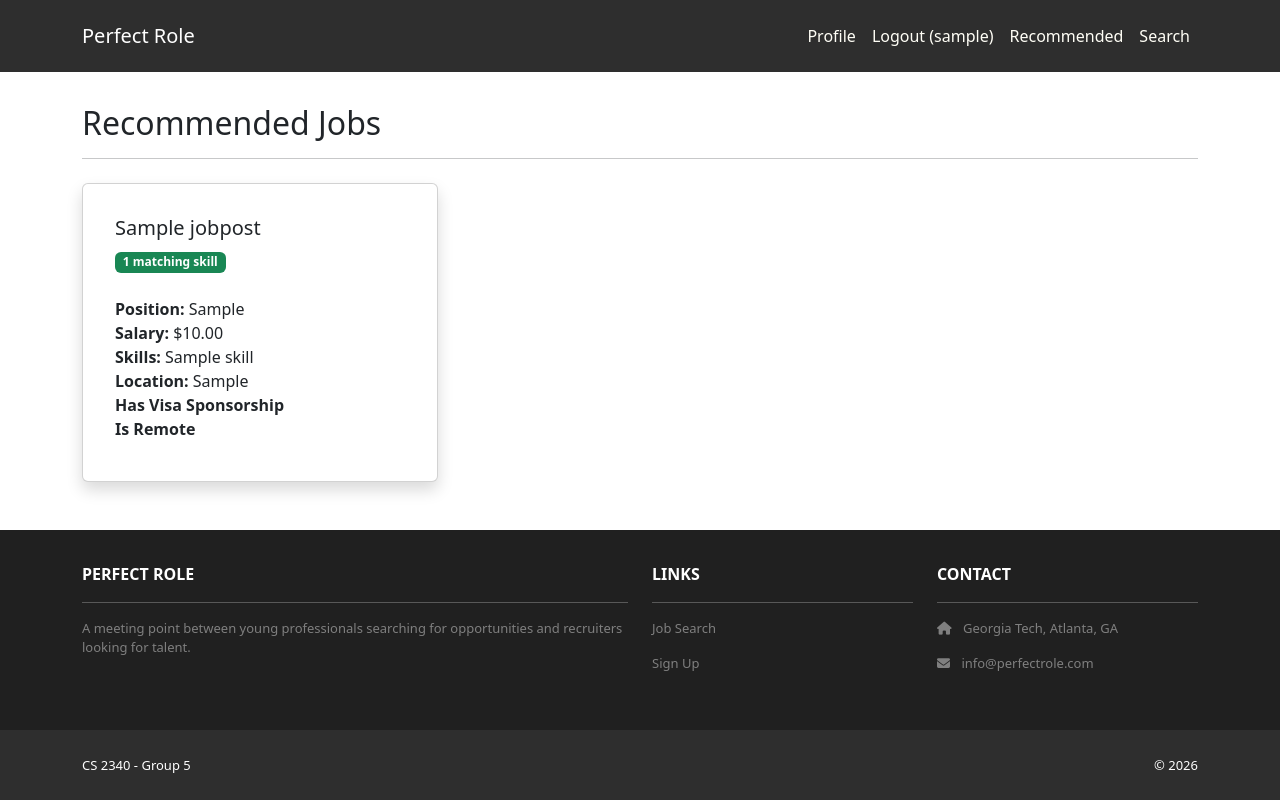
After one commit to CS2340Group5/Project2, a Django app: page /posts/recommended/ in a window 1280 px wide. The commit adds this page. Run offline with Django 5.2, Linux system fonts and the light colour scheme; a user stored in the database is signed in; tables that the repository leaves empty hold one stand-in row (values such as "Sample post").

Commit message:
SCRUM-21 Recommended jobs from profile skills

```diff
--- a/perfect_role/perfect_role/templates/base.html
+++ b/perfect_role/perfect_role/templates/base.html
@@ -24,6 +24,9 @@
             {% if user.is_authenticated %}
             <a class="nav-link" href="{% url 'accounts.profile' %}">Profile</a>
             <a class="nav-link" href="{% url 'accounts.logout' %}">Logout ({{ user.username }})</a>
+            {% if user.role == "APPLICANT" %}
+            <a class="nav-link" href="{% url 'posts.recommended' %}">Recommended</a>
+            {% endif %}
             {% if user.role == "RECRUITER" %}
             <a class="nav-link" href="{% url 'posts.viewjobs' %}">My Postings</a>
             <a class="nav-link" href="{% url 'posts.postjobs' %}">Post Jobs</a>
--- /dev/null
+++ b/perfect_role/posts/templates/posts/recommended.html
@@ -0,0 +1,42 @@
+{% extends 'base.html' %}
+{% block content %}
+<div class="p-3">
+  <div class="container">
+    <div class="row mt-3">
+      <div class="col mx-auto mb-3">
+        <h2>Recommended Jobs</h2>
+        <hr />
+        {% if not template_data.has_skills %}
+        <p>Add skills to your <a href="{% url 'accounts.edit_profile' %}">profile</a> to get recommendations.</p>
+        {% elif not template_data.postings %}
+        <p>No postings match your skills yet.</p>
+        {% endif %}
+        <div class="row mt-4">
+          {% for post in template_data.postings %}
+          <div class="col-md-6 col-lg-4 mb-3">
+            <div class="card shadow p-3 h-100 rounded">
+              <div class="card-body">
+                <div class="card-title">
+                  <h5>{{ post.name }}</h5>
+                  <span class="badge bg-success">{{ post.matches }} matching skill{{ post.matches|pluralize }}</span><br /><br />
+                  <b>Position: </b>{{ post.position }}<br />
+                  <b>Salary: </b>${{ post.salary_min }}.00<br />
+                  <b>Skills: </b>{{ post.skills_toString }}<br />
+                  <b>Location: </b>{{ post.location }}<br />
+                  {% if post.visa_sponsorship %}
+                    <b>Has Visa Sponsorship</b><br />
+                  {% endif %}
+                  {% if post.is_remote %}
+                    <b>Is Remote</b>
+                  {% endif %}
+                </div>
+              </div>
+            </div>
+          </div>
+          {% endfor %}
+        </div>
+      </div>
+    </div>
+  </div>
+</div>
+{% endblock content %}
--- a/perfect_role/posts/urls.py
+++ b/perfect_role/posts/urls.py
@@ -3,6 +3,7 @@ from . import views
 
 urlpatterns = [
     path('', views.index, name='posts.index'),
+    path('recommended/', views.recommended, name='posts.recommended'),
     path('postjobs/', views.postjobs, name='posts.postjobs'),
     path('viewjobs/', views.viewjobs, name='posts.viewjobs'),
     path('editjob/<int:id>/', views.editjob, name='posts.editjob'),
--- a/perfect_role/posts/views.py
+++ b/perfect_role/posts/views.py
@@ -4,6 +4,7 @@ from .forms import JobPostForm, CustomErrorList
 from django.http import HttpResponseForbidden
 from django.shortcuts import render, redirect, get_object_or_404
 from django.contrib.auth.decorators import login_required
+from django.db.models import Count
 
 def index(request):
     postings = JobPost.objects.all()
@@ -86,3 +87,13 @@ def editjob(request, id):
         else:
             template_data['form'] = form
             return render(request, 'posts/editjob.html', {'template_data': template_data})
+
+@login_required
+def recommended(request):
+    my_skills = request.user.skills.all()
+    postings = JobPost.objects.filter(skills__in=my_skills).annotate(
+        matches=Count('skills')).order_by('-matches')
+    template_data = {'title': 'Recommended Jobs'}
+    template_data['postings'] = postings
+    template_data['has_skills'] = my_skills.exists()
+    return render(request, 'posts/recommended.html', {'template_data': template_data})
```
